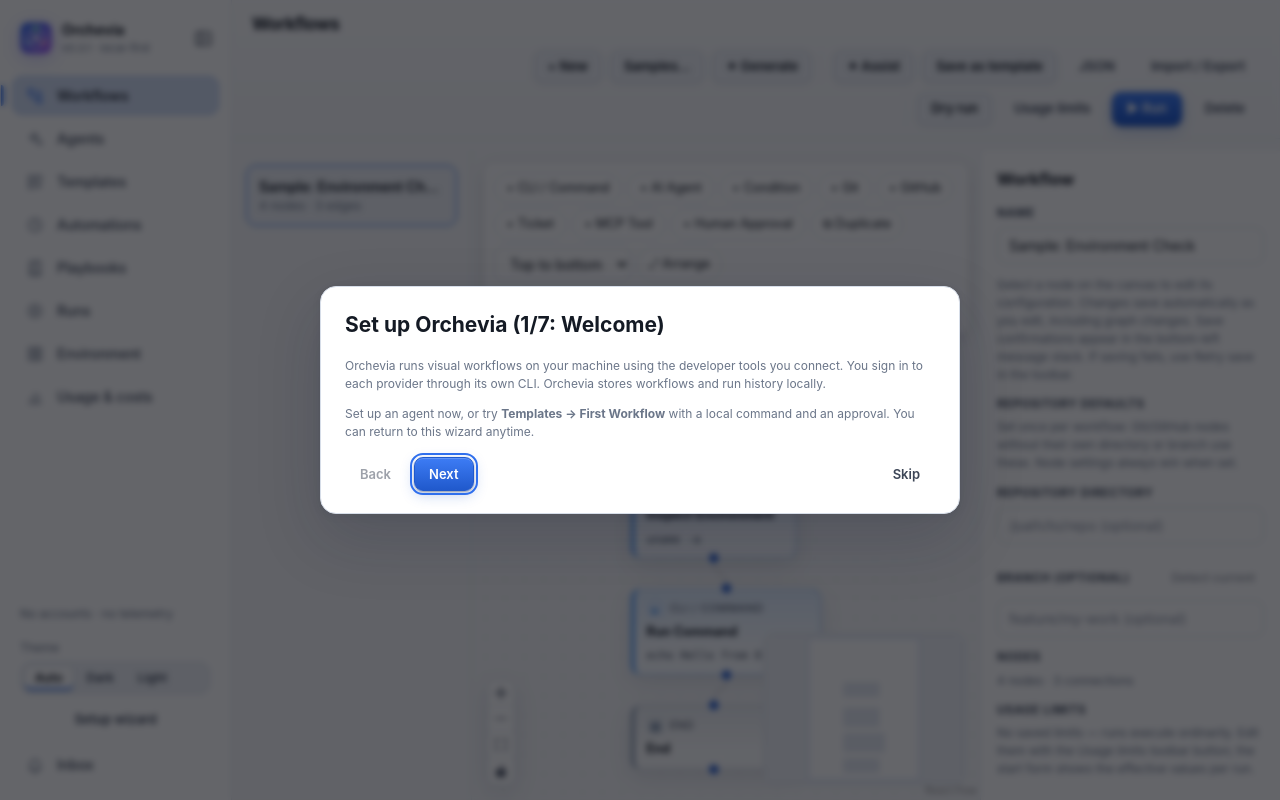
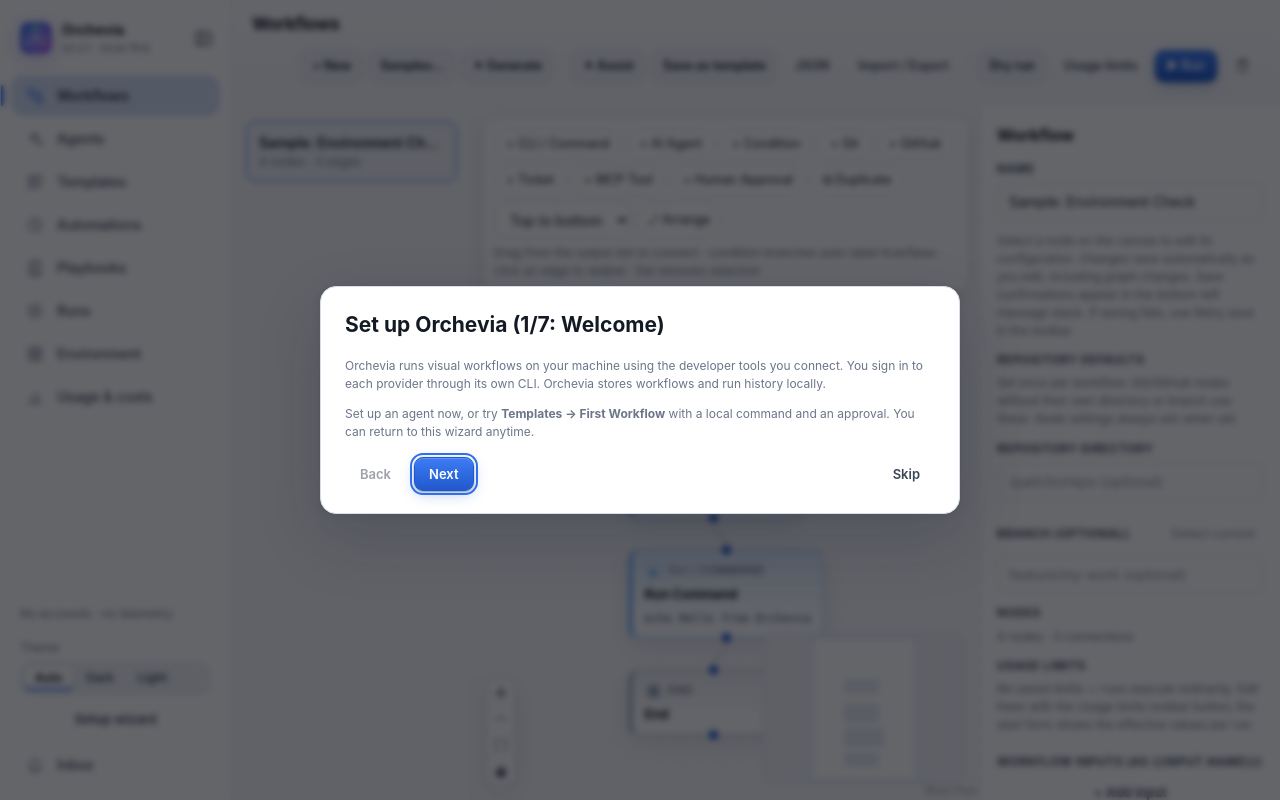
Before and after one commit to iazaran/orchevia, a React (Vite) app: page / in a window 1280 px wide. Built offline with nearby package versions, Linux system fonts and the light colour scheme.

Commit message:
Fit the workflow toolbar on one row
Toolbar buttons are a little more compact and Delete is an icon button
with the same accessible name, so the toolbar no longer wraps at common
window widths.

```diff
--- a/src/components/WorkflowsView.tsx
+++ b/src/components/WorkflowsView.tsx
@@ -48,6 +48,7 @@ import { errorMessage } from '../lib/errors';
 import { Segmented } from './Segmented';
 import { JsonEditor, JsonView } from './JsonEditor';
 import { WorkflowTransfer } from './WorkflowTransfer';
+import { Icon } from './Icon';
 
 function explainGenerationError(raw: string): string {
   if (raw.includes('Ticket nodes need a ticketKey')) {
@@ -1014,12 +1015,13 @@ export function WorkflowsView(): React.JSX.Element {
             </button>
           </div>
           <button
-            className="btn btn-ghost danger-hover"
+            className="btn btn-ghost danger-hover btn-icon"
             onClick={deleteActive}
             disabled={active === null}
+            aria-label="Delete"
             title="Delete this workflow (asks first)"
           >
-            Delete
+            <Icon name="trash" size={17} />
           </button>
         </fieldset>
       </div>
--- a/src/styles.css
+++ b/src/styles.css
@@ -4263,3 +4263,19 @@ details[open] > .gen-summary::after {
 [data-theme='light'] .tag-cyan {
   color: #0e7490;
 }
+
+/* The workflow toolbar holds many actions: keep them compact on one row. */
+.workflow-topbar .btn {
+  min-height: 32px;
+  padding: 5px 11px;
+  font-size: 12.5px;
+}
+.workflow-topbar .btn-group {
+  gap: 5px;
+}
+.workflow-topbar .btn-group + .btn-group {
+  padding-left: 8px;
+}
+.btn.btn-icon {
+  padding-inline: 8px;
+}
```
